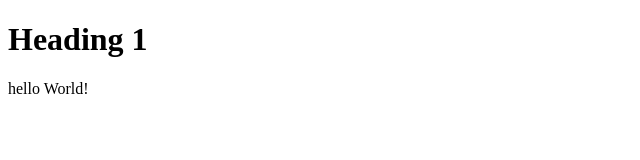
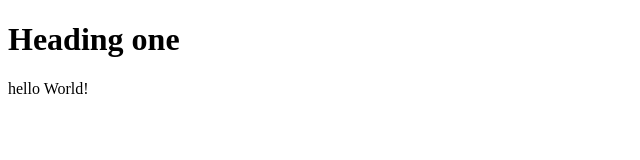
Before and after one commit to jsonHub255/cs50, a plain HTML site: page index.html in a window 1280 px wide. Shown: the full height of the page, 0-640 px from the left. Drawn offline with Linux system fonts and the light colour scheme.

Commit message:
modify h1 by adding "one"

```diff
--- a/index.html
+++ b/index.html
@@ -3,8 +3,9 @@
     <head>
         <title>Gitub CS50W</title>
     </head>
+
     <body>
-        <h1>Heading 1</h1>
+        <h1>Heading one</h1>
         hello World!
     </body>
 </html>
```
